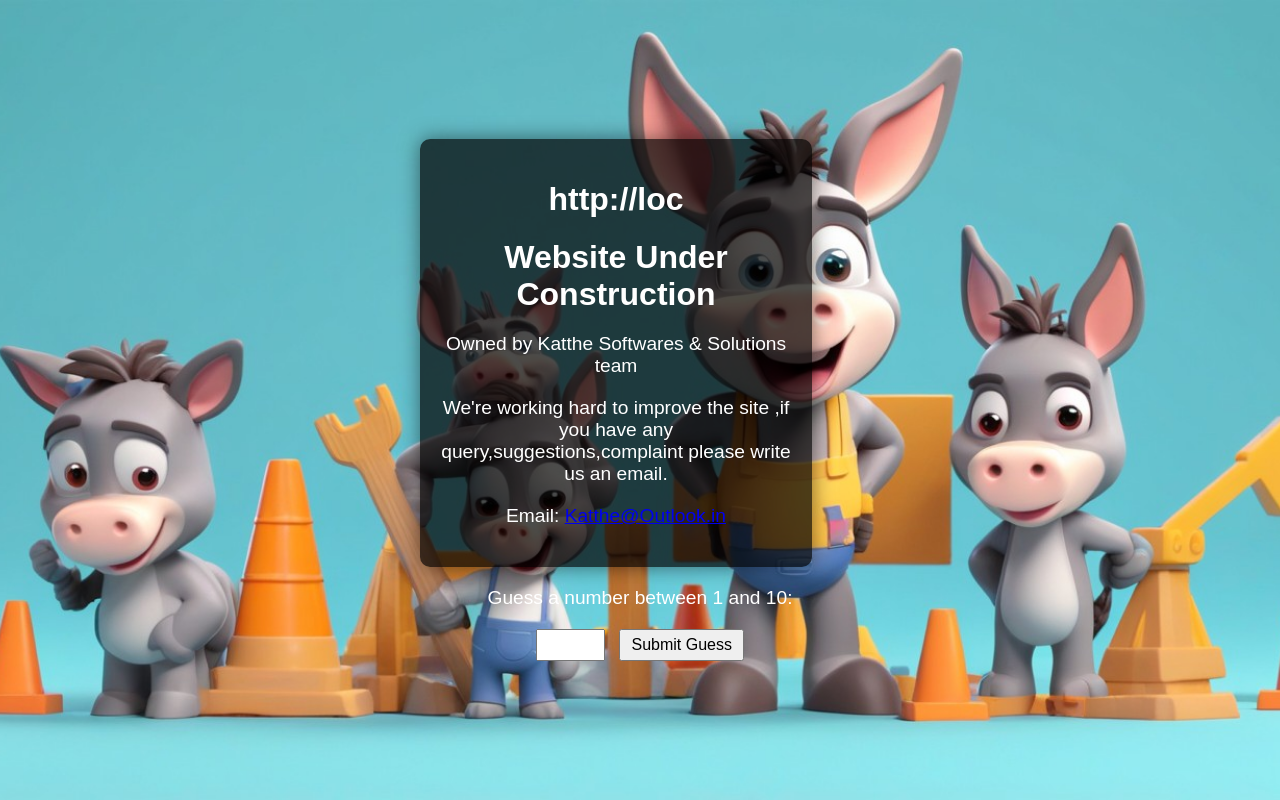
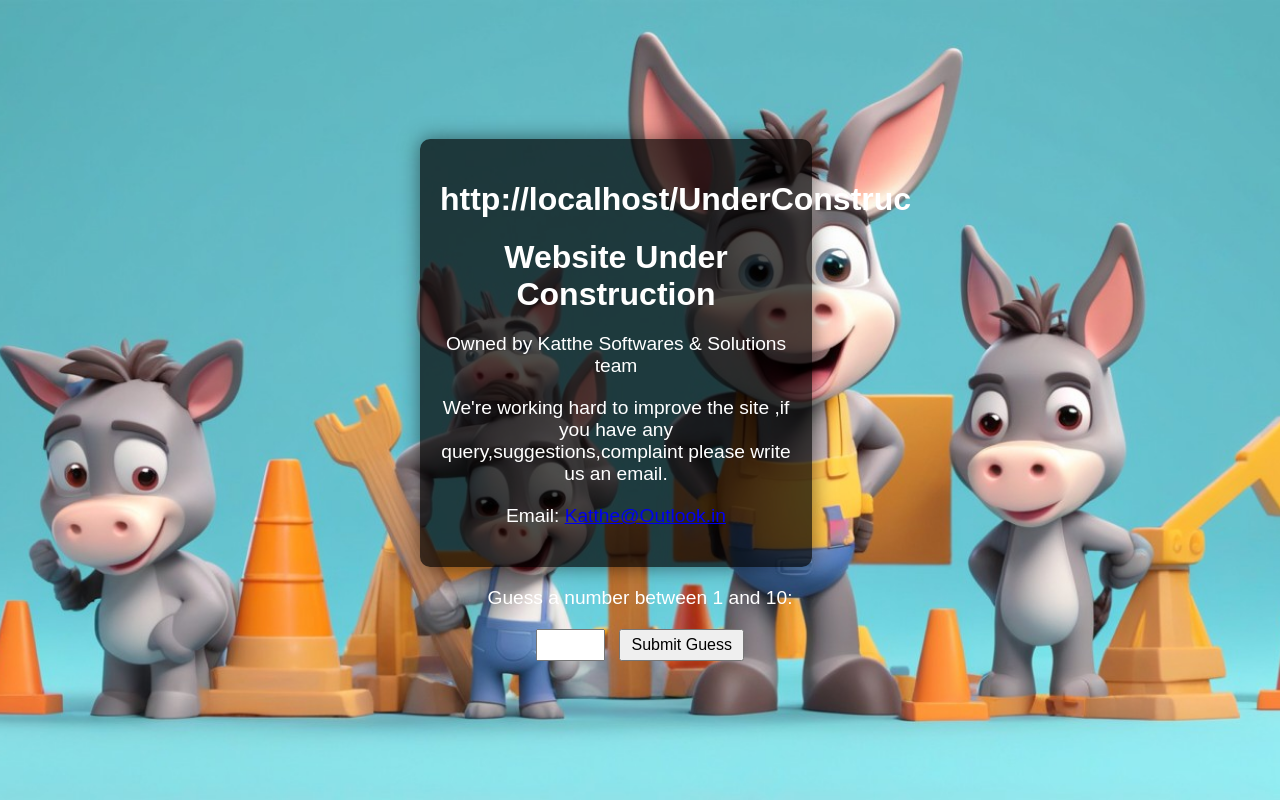
Before and after one commit to madhusudhan-v/bdvt, a plain HTML site: page UnderConstruction.html in a window 1280 px wide. Drawn offline with Linux system fonts and the light colour scheme.

Commit message:
Update UnderConstruction.html 30

```diff
--- a/UnderConstruction.html
+++ b/UnderConstruction.html
@@ -91,7 +91,7 @@
             setTimeout(function() {
         // Get the current page URL after any potential redirection
         //var currentURL = window.location.href;
-document.getElementById('current-url').textContent = window.location.href.substring(0, 10);
+document.getElementById('current-url').textContent = window.location.href.substring(0, 30);
         // Display the URL in the console or wherever needed
         //console.log(currentURL);
     }, 500);
```
